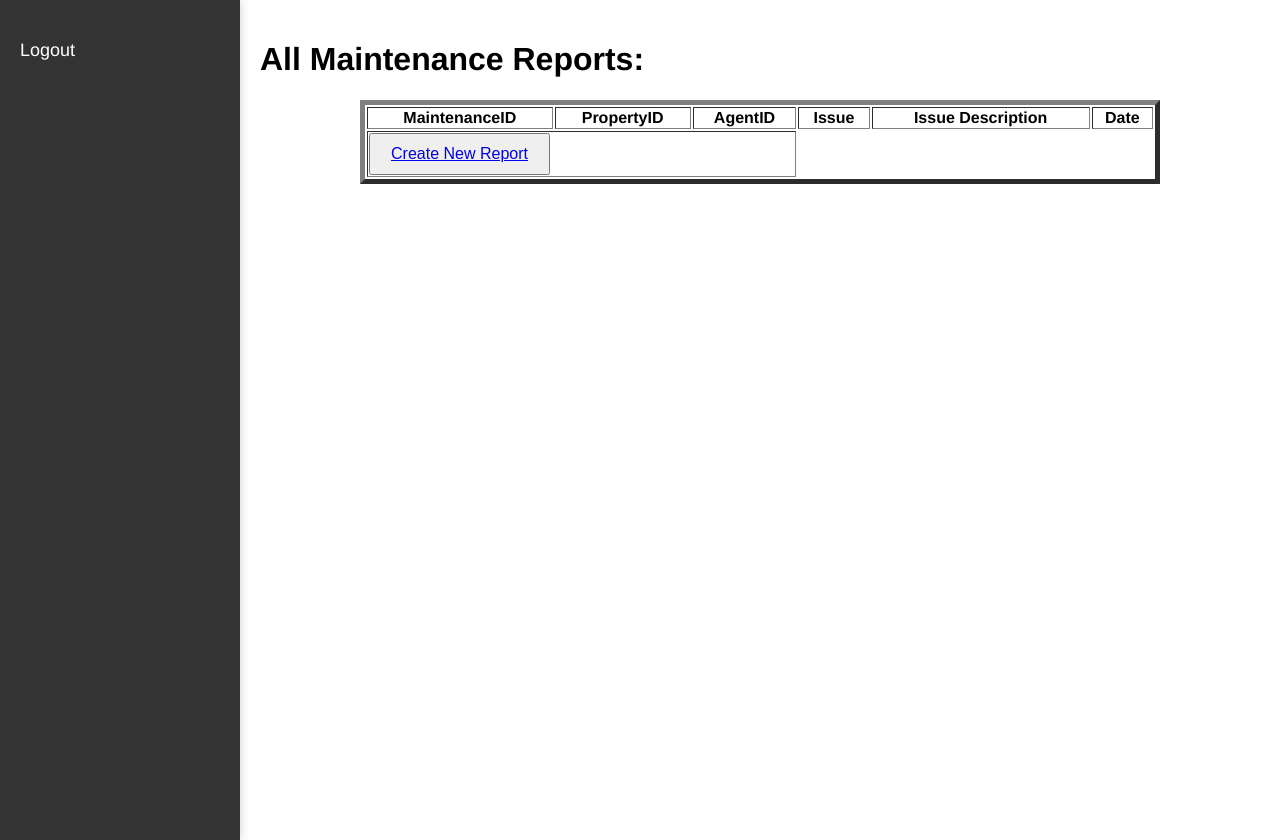
After one commit to JaeHyeokSeong/ASD_Assignment_Flask, a Flask app: page /AgentMaintenances in a window 1280 px wide. The commit adds this page. Run offline with Flask 3, Linux system fonts and the light colour scheme; data that the repository does not hold is empty.

Commit message:
NEw changes

```diff
--- a/app.py
+++ b/app.py
@@ -373,10 +373,19 @@ def inspection():
 @app.route('/inspections', methods=['GET'])
 def inspections():
     user_id = session.get('user_id')
-    inspection_infos = property_inspection.get_inspection_info_from_database(user_id)
+    inspection_infos = property_inspection.get_agent_inspection_info_from_database(user_id)
     print("Fetched inspections info:", inspection_infos)
 
     return render_template('inspections.html', inspection_infos=inspection_infos)
+
+@app.route('/tenant_inspections', methods=['GET'])
+def tenant_inspections():
+    user_id = session.get('user_id')
+    inspection_infos = property_inspection.get_tenant_inspection_info_from_database(user_id)
+    print("Fetched inspections info:", inspection_infos)
+
+    return render_template('tenant_inspections.html', inspection_infos=inspection_infos)
+
 
 
 @app.route('/income')
@@ -769,10 +778,17 @@ def maintenance():
 @app.route('/maintenances', methods=['GET'])
 def maintenances():
     user_id = session.get('user_id')  # Get user ID from session or None if not present
-    maintenance_infos = property_maintenance.get_maintenance_info_from_database(user_id)
+    maintenance_infos = property_maintenance.get_tenant_maintenance_info_from_database(user_id)
     print("Fetched maintenance info:", maintenances)
 
     return render_template('maintenances.html', maintenance_infos=maintenance_infos)
+@app.route('/AgentMaintenances', methods=['GET'])
+def  AgentMaintenances():
+    user_id = session.get('user_id')  # Get user ID from session or None if not present
+    maintenance_infos = property_maintenance.get_agent_maintenance_info_from_database(user_id)
+    print("Fetched maintenance info:", AgentMaintenances)
+
+    return render_template('AgentMaintenances.html', maintenance_infos=maintenance_infos)
 
 
 @app.route('/logout')
--- a/models/propertyMaintenance.py
+++ b/models/propertyMaintenance.py
@@ -15,11 +15,19 @@ class propertyMaintenance:
         self.mycursor.execute(insert_query, parameter_data)
         self.mydb.commit()
 
-    def get_maintenance_info_from_database(self, tenant_id):
+    def get_tenant_maintenance_info_from_database(self, tenant_id):
         # Execute SQL query to retrieve user data by ID
         self.mycursor.execute(
             "SELECT  maintenance_id, property_id, tenant_id, agent_id, issue, issue_description, created_at FROM maintenance WHERE tenant_id = %s",
             (tenant_id,))
+        maintenance_data = self.mycursor.fetchall()
+        return maintenance_data
+
+    def get_agent_maintenance_info_from_database(self, agent_id):
+        # Execute SQL query to retrieve user data by ID
+        self.mycursor.execute(
+            "SELECT  maintenance_id, property_id, tenant_id, agent_id, issue, issue_description, created_at FROM maintenance WHERE agent_id = %s",
+            (agent_id,))
         maintenance_data = self.mycursor.fetchall()
         return maintenance_data
 
--- /dev/null
+++ b/templates/AgentMaintenances.html
@@ -0,0 +1,51 @@
+{% extends 'base.html' %}
+
+{% block content %}
+<style>
+    table {
+        width: 80%; /* Set the table width */
+        margin: 0 auto; /* Center the table on the page */
+    }
+
+    td {
+        padding-right: 40px; /* Add more space between columns */
+    }
+
+
+
+    button {
+        padding: 10px 20px; /* Add padding to the button */
+        font-size: 16px; /* Set the font size */
+    }
+</style>
+
+<form action="/AgentMaintenances" method="POST">
+    <h1>All Maintenance Reports:</h1>
+    <table border="5">
+      <tr>
+    <th>MaintenanceID</th>
+    <th>PropertyID</th>
+          <th>AgentID</th>
+          <th>Issue</th>
+          <th>Issue Description</th>
+          <th>Date</th>
+      </tr>
+        {% for maintenance in maintenance_infos %}
+        <tr>
+            <td>{{ maintenance[0] }}</td>
+            <td>{{ maintenance[1] }}</td>
+            <td>{{ maintenance[3] }}</td>
+            <td>{{ maintenance[4] }}</td>
+            <td>{{ maintenance[5] }}</td>
+            <td>{{ maintenance[6] }}</td>
+
+        </tr>
+        {% endfor %}
+        <tr>
+            <td colspan="3"><button><a href="/maintenance">Create New Report</a></button></td>
+
+        </tr>
+    </table>
+</form>
+
+{% endblock %}
--- a/templates/base.html
+++ b/templates/base.html
@@ -78,7 +78,7 @@
                 </div>
 
                  <div class="menu-item">
-                    <a href="{{ url_for('maintenances') }}"> View Maintenance Request</a>
+                    <a href="{{ url_for('AgentMaintenances') }}"> View Maintenance Request</a>
                 </div>
 
             {% elif session['user_type'] == 'landlord' %}
@@ -125,6 +125,10 @@
                     <a href="{{ url_for('lease_management') }}">Lease Management</a>
                 </div>
                 <div class="menu-item">
+                    <a href="{{ url_for('tenant_inspections') }}">View Inspections</a>
+                </div>
+
+                <div class="menu-item">
                     <a href="{{ url_for('maintenance') }}">Maintenance</a>
                 </div>
             {% endif %}
```
Also changed, not shown: models/propertyInspection.py (+8 -1 lines), property_inspection_test.py (+8 -2 lines), property_maintenance_test.py (+8 -2 lines), templates/tenant_inspections.html (added, +46 -0 lines).
